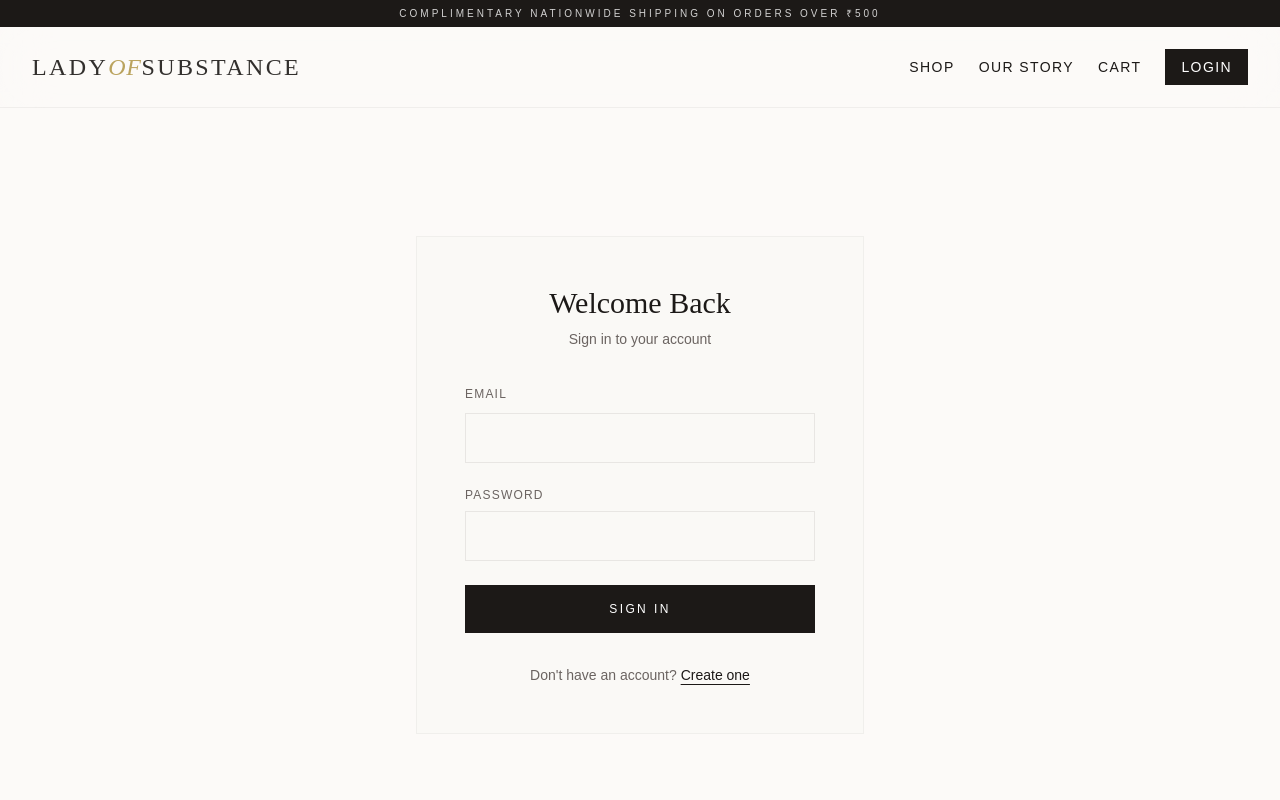
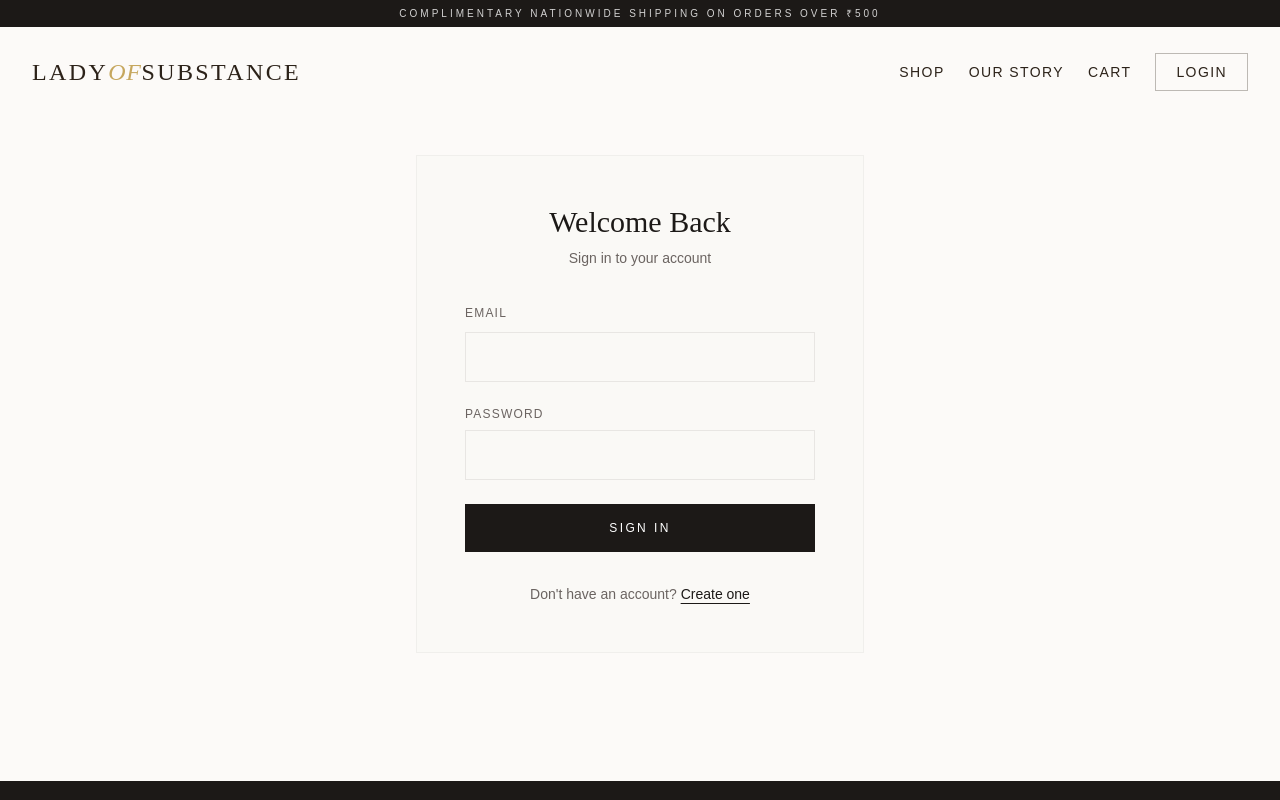
Before and after one commit to abhilasha-blossom/LadyOfSubstance, a React (Vite) app in the folder client/: page /login in a window 1280 px wide. Shown: the top 800 px of the page. Built offline with nearby package versions, Linux system fonts and the light colour scheme.

Commit message:
style: full hero contrast fix - transparent header with dark text dark charcoal typography removed scroll line

```diff
--- a/client/src/components/Layout.tsx
+++ b/client/src/components/Layout.tsx
@@ -17,33 +17,33 @@ export default function Layout({ children }: { children: ReactNode }) {
     return (
         <div className="min-h-screen flex flex-col font-body selection:bg-primary/20 selection:text-foreground">
             {/* Top Announcement Bar */}
-            <div className="bg-foreground text-primary-foreground py-1.5 text-center text-[10px] tracking-[0.3em] font-body uppercase">
+            <div className="bg-foreground text-primary-foreground py-1.5 text-center text-[10px] tracking-[0.3em] font-body uppercase relative z-50">
                 <span className="opacity-80">Complimentary Nationwide Shipping on orders over ₹500</span>
             </div>
 
-            <header className="sticky top-0 z-50 w-full glass-header">
+            <header className="absolute top-8 left-0 right-0 z-50 w-full hover:bg-white/50 transition-colors duration-500">
                 <div className="luxury-container flex h-20 items-center justify-between">
-                    <Link to="/" className="font-heading text-2xl font-medium tracking-widest text-foreground flex items-center gap-2 group">
-                        <span className="opacity-90 transition-opacity group-hover:opacity-100">LADY<span className="editorial-italic text-primary">OF</span>SUBSTANCE</span>
+                    <Link to="/" className="font-heading text-2xl font-medium tracking-widest flex items-center gap-2 group" style={{ color: '#2C2219' }}>
+                        <span className="transition-opacity group-hover:opacity-80">LADY<span className="editorial-italic" style={{ color: '#C6A75E' }}>OF</span>SUBSTANCE</span>
                     </Link>
                     <nav className="hidden md:flex items-center gap-6">
-                        <Link to="/shop" className="text-sm tracking-widest hover:text-primary transition-colors">SHOP</Link>
-                        <Link to="/about" className="text-sm tracking-widest hover:text-primary transition-colors">OUR STORY</Link>
-                        <Link to="/cart" className="text-sm tracking-widest hover:text-primary transition-colors relative flex items-center">
+                        <Link to="/shop" className="text-sm tracking-widest transition-colors font-medium" style={{ color: '#2C2219' }} onMouseEnter={e => e.currentTarget.style.color = '#C6A75E'} onMouseLeave={e => e.currentTarget.style.color = '#2C2219'}>SHOP</Link>
+                        <Link to="/about" className="text-sm tracking-widest transition-colors font-medium" style={{ color: '#2C2219' }} onMouseEnter={e => e.currentTarget.style.color = '#C6A75E'} onMouseLeave={e => e.currentTarget.style.color = '#2C2219'}>OUR STORY</Link>
+                        <Link to="/cart" className="text-sm tracking-widest transition-colors relative flex items-center font-medium" style={{ color: '#2C2219' }} onMouseEnter={e => e.currentTarget.style.color = '#C6A75E'} onMouseLeave={e => e.currentTarget.style.color = '#2C2219'}>
                             CART
                             {cartCount > 0 && (
-                                <span className="absolute -top-2 -right-3 bg-primary text-primary-foreground text-[10px] w-4 h-4 flex items-center justify-center rounded-full">
+                                <span className="absolute -top-2 -right-3 text-[10px] w-4 h-4 flex items-center justify-center rounded-full" style={{ backgroundColor: '#2C2219', color: '#fff' }}>
                                     {cartCount}
                                 </span>
                             )}
                         </Link>
                         {isAuthenticated ? (
                             <>
-                                <Link to="/account" className="text-sm tracking-widest hover:text-primary transition-colors">ACCOUNT</Link>
-                                <button onClick={handleLogout} className="text-sm tracking-widest hover:text-primary transition-colors">LOGOUT</button>
+                                <Link to="/account" className="text-sm tracking-widest transition-colors font-medium" style={{ color: '#2C2219' }}>ACCOUNT</Link>
+                                <button onClick={handleLogout} className="text-sm tracking-widest transition-colors font-medium" style={{ color: '#2C2219' }}>LOGOUT</button>
                             </>
                         ) : (
-                            <Link to="/login" className="text-sm tracking-widest hover:text-primary transition-colors bg-foreground text-primary-foreground px-4 py-2 hover:bg-primary hover:text-foreground">LOGIN</Link>
+                            <Link to="/login" className="text-sm tracking-widest px-5 py-2 transition-all duration-300 font-medium" style={{ border: '1px solid rgba(44,34,25,0.3)', color: '#2C2219' }} onMouseEnter={e => { e.currentTarget.style.backgroundColor = '#2C2219'; e.currentTarget.style.color = '#fff'; }} onMouseLeave={e => { e.currentTarget.style.backgroundColor = 'transparent'; e.currentTarget.style.color = '#2C2219'; }}>LOGIN</Link>
                         )}
                     </nav>
                 </div>
--- a/client/src/pages/Index.tsx
+++ b/client/src/pages/Index.tsx
@@ -45,59 +45,41 @@ const Index = () => {
                     className="absolute inset-0 w-full h-full object-cover"
                     style={{ objectPosition: 'center center' }}
                 />
-                {/* Very soft champagne overlay — lets the image breathe */}
-                <div
-                    className="absolute inset-0"
-                    style={{ background: 'linear-gradient(to bottom, rgba(248,245,240,0.30) 0%, rgba(248,245,240,0.10) 45%, rgba(248,245,240,0.10) 55%, rgba(248,245,240,0.35) 100%)' }}
-                />
-                {/* Hero text */}
-                <div className="relative z-10 text-center px-6 max-w-4xl mx-auto pt-20">
-                    {/* Eyebrow — champagne gold */}
+                {/* No dark overlay needed, text is now dark */}
+                {/* Hero text - shifting slightly up to sit purely in the U-curve without overlapping the diamond */}
+                <div className="relative z-10 text-center px-6 max-w-4xl mx-auto pt-10 pb-16">
+                    {/* Eyebrow — charcoal */}
                     <p
-                        className="font-body text-xs md:text-sm tracking-[0.45em] uppercase mb-6 fade-in-up"
-                        style={{ color: '#C6A75E', letterSpacing: '0.4em' }}
+                        className="font-body text-xs md:text-sm tracking-[0.45em] uppercase mb-5 fade-in-up font-medium"
+                        style={{ color: '#2C2219', letterSpacing: '0.4em' }}
                     >
                         ✦ &nbsp;The Lady of Substance Boutique&nbsp; ✦
                     </p>
-                    {/* Main headline — pearl white */}
+                    {/* Main headline — dark charcoal */}
                     <h1
-                        className="font-heading text-5xl md:text-6xl lg:text-7xl font-medium leading-tight mb-6 fade-in-up fade-in-up-delay-1"
-                        style={{ color: '#FDFDFD', textShadow: '0 1px 12px rgba(100,80,60,0.5)' }}
+                        className="font-heading text-5xl md:text-6xl lg:text-7xl font-bold leading-[1.1] mb-6 fade-in-up fade-in-up-delay-1"
+                        style={{ color: '#2C2219' }}
                     >
                         Jewelry for ladies &amp; gentlemen<br />
-                        <span className="italic" style={{ color: '#C6A75E' }}>of substance.</span>
+                        <span className="italic font-medium" style={{ color: '#C6A75E' }}>of substance.</span>
                     </h1>
-                    {/* Subheadline — warm grey */}
+                    {/* Subheadline — elegant dark espresso */}
                     <p
-                        className="font-body text-sm md:text-base mb-10 max-w-md mx-auto fade-in-up fade-in-up-delay-1"
-                        style={{ color: '#E6D3A3', letterSpacing: '0.04em', textShadow: '0 1px 6px rgba(60,40,20,0.5)' }}
+                        className="font-body text-sm md:text-base mb-10 max-w-md mx-auto fade-in-up fade-in-up-delay-1 font-medium"
+                        style={{ color: '#4A3728', letterSpacing: '0.04em' }}
                     >
                         Handcrafted fine jewelry for the woman who knows her worth.
                     </p>
-                    {/* CTA button — refined champagne */}
+                    {/* CTA button — dark charcoal to match text */}
                     <Link
                         to="/shop"
                         className="inline-flex items-center gap-3 px-10 py-4 text-xs tracking-[0.25em] uppercase font-body font-medium transition-all duration-400 fade-in-up fade-in-up-delay-2"
-                        style={{ backgroundColor: '#C6A75E', color: '#FFFFFF' }}
-                        onMouseEnter={e => (e.currentTarget.style.backgroundColor = '#E6D3A3')}
-                        onMouseLeave={e => (e.currentTarget.style.backgroundColor = '#C6A75E')}
+                        style={{ backgroundColor: '#2C2219', color: '#FFFFFF' }}
+                        onMouseEnter={e => (e.currentTarget.style.backgroundColor = '#C6A75E')}
+                        onMouseLeave={e => (e.currentTarget.style.backgroundColor = '#2C2219')}
                     >
                         Explore Boutique <ArrowRight size={14} />
                     </Link>
-                </div>
-
-                {/* Scroll indicator */}
-                <div className="absolute bottom-8 left-1/2 -translate-x-1/2 flex flex-col items-center gap-2 fade-in-up fade-in-up-delay-2">
-                    <span className="font-body text-[9px] tracking-[0.35em] uppercase" style={{ color: '#C6A75E' }}>Scroll</span>
-                    <div className="w-[1px] h-10 overflow-hidden" style={{ backgroundColor: 'rgba(198,167,94,0.2)' }}>
-                        <div
-                            className="w-full h-full"
-                            style={{
-                                backgroundColor: '#C6A75E',
-                                animation: 'scrollLine 1.8s ease-in-out infinite'
-                            }}
-                        />
-                    </div>
                 </div>
             </section>
 
```
